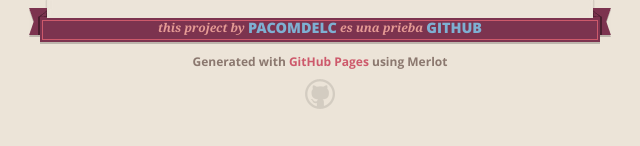
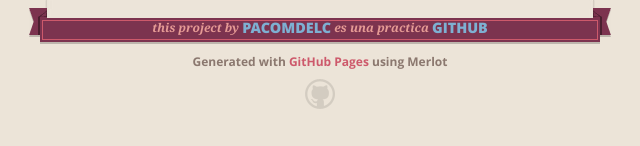
Before and after one commit to pacomdelc/pacomdelc, a plain HTML site: page index.html in a window 1280 px wide. Shown: the part 1379-1525 px from the top of the page, 320-960 px from the left. Drawn offline with nearby package versions, Linux system fonts and the light colour scheme.

Commit message:
Update index.html
Cambio de mi error

```diff
--- a/index.html
+++ b/index.html
@@ -82,7 +82,7 @@ $ git checkout gh-pages
       <footer>
         <span class="ribbon-outer">
           <span class="ribbon-inner">
-            <p>this project by <a href="https://github.com/pacomdelc">pacomdelc</a> es una prieba  <a href="https://github.com/pacomdelc/pacomdelc">GitHub</a></p>
+            <p>this project by <a href="https://github.com/pacomdelc">pacomdelc</a> es una practica  <a href="https://github.com/pacomdelc/pacomdelc">GitHub</a></p>
           </span>
           <span class="left-tail"></span>
           <span class="right-tail"></span>
```
